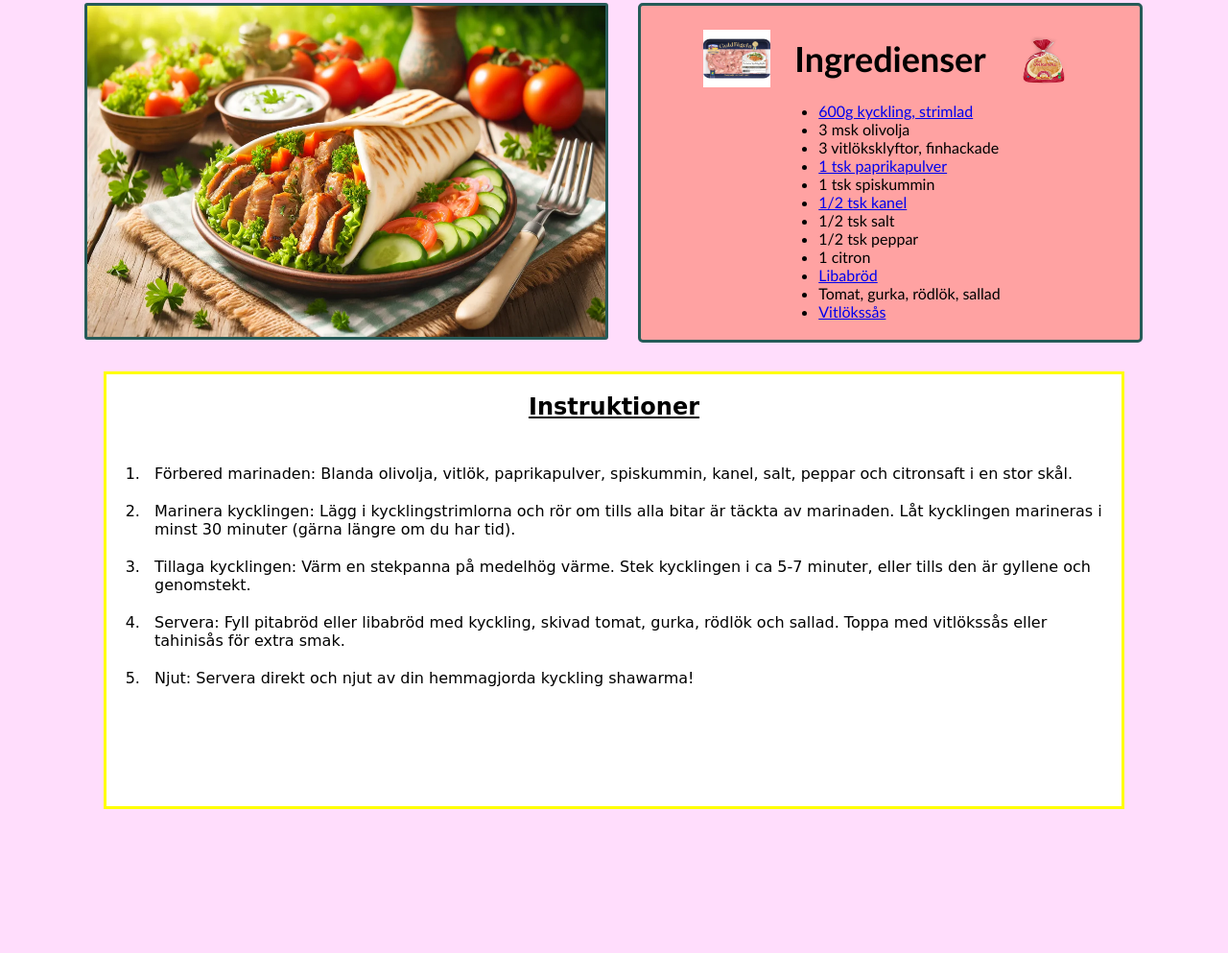
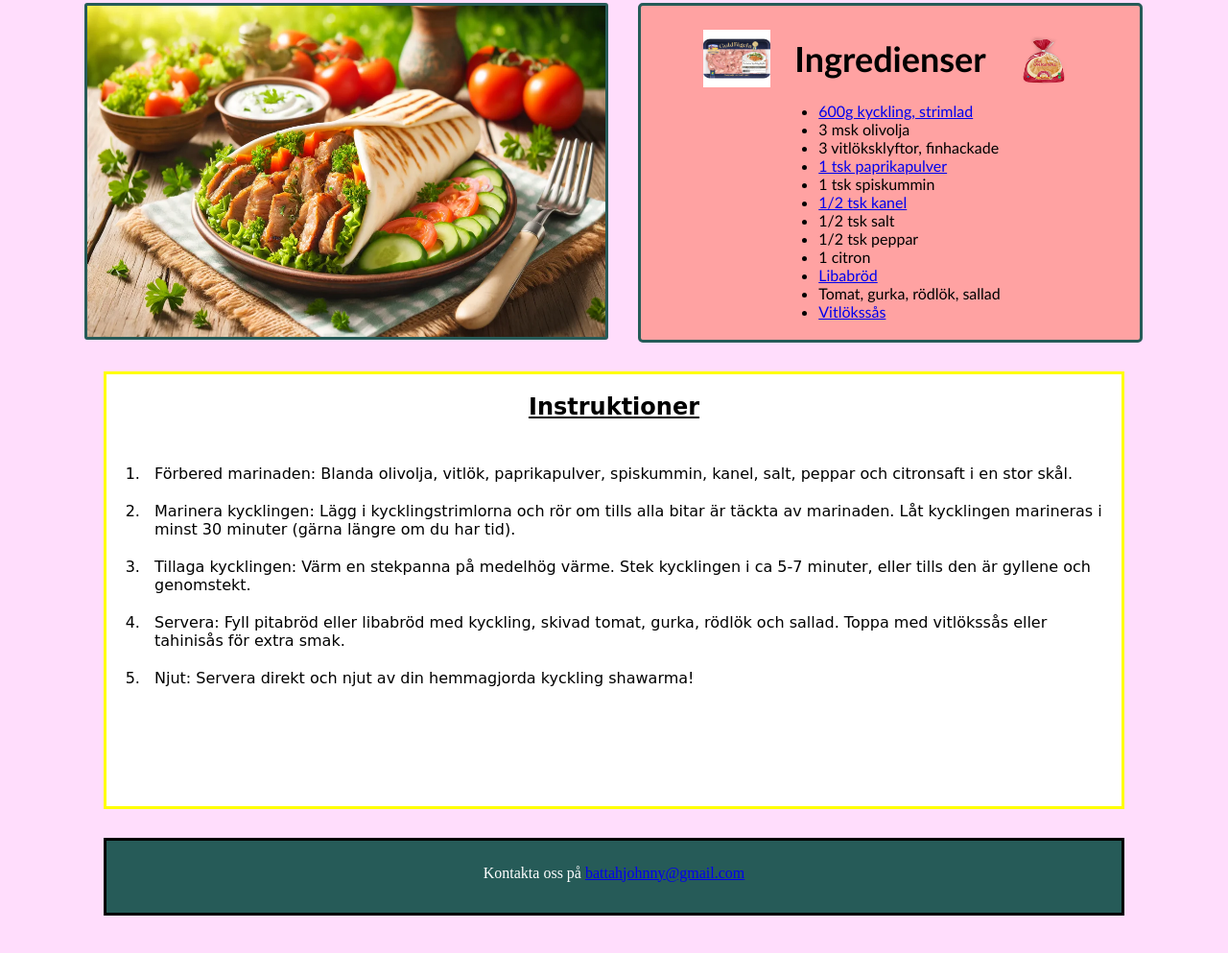
Before and after one commit to JohnnyBattah/Webb_Projekt1, a plain HTML site: page index.html in a window 1280 px wide. Shown: the part 499-1492 px from the top of the page at 96% size. After the commit the page ends 1468 px from the top, so only its background shows below. Drawn offline with Linux system fonts and the light colour scheme; a web font is replaced by a local one.

Commit message:
Klar med footer

```diff
--- a/index.html
+++ b/index.html
@@ -88,6 +88,10 @@
         </ol>
     </main>
 
+    <footer>
+        <p>Kontakta oss på <a href="mailto: battahjohnny@gmail.com">battahjohnny@gmail.com</a></p>
+    </footer>
+
 
 </body>
 
--- a/style.css
+++ b/style.css
@@ -1,7 +1,7 @@
 body {
     display: grid;
     grid-template-columns: 2fr 2fr;
-    grid-template-rows: 15vh 20fr 20fr 30fr 10fr;
+    grid-template-rows: 15vh 20fr 20fr 28fr 5fr;
     gap: 10px;
     background-color: #FFDDFC;
 }
@@ -110,7 +110,6 @@ header {
 }
 
 main {
-    border: 3px solid black;
     grid-column: 1/3;
     grid-row: 4/5;
     margin-top: 20px;
@@ -131,3 +130,19 @@ main {
 main li {
     padding: 10px;
 }
+
+footer {
+    grid-column: 1/3;
+    grid-row: 5/6;
+    border: 3px solid black;
+    background-color: #265B58;
+    color: white;
+    text-align: center;
+    height: 75px;
+    margin-left: 100px;
+    margin-right: 100px;
+}
+
+footer p {
+    margin-top: 25px;
+}
```
